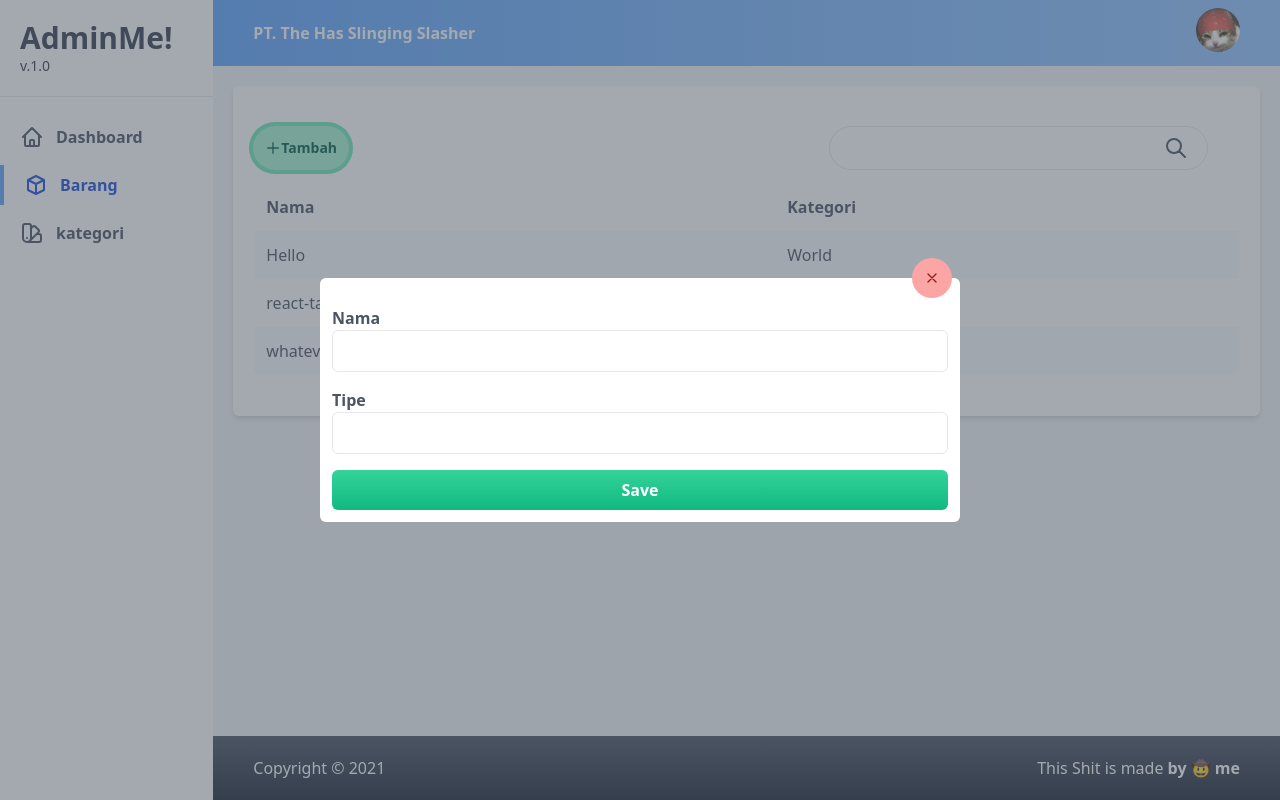
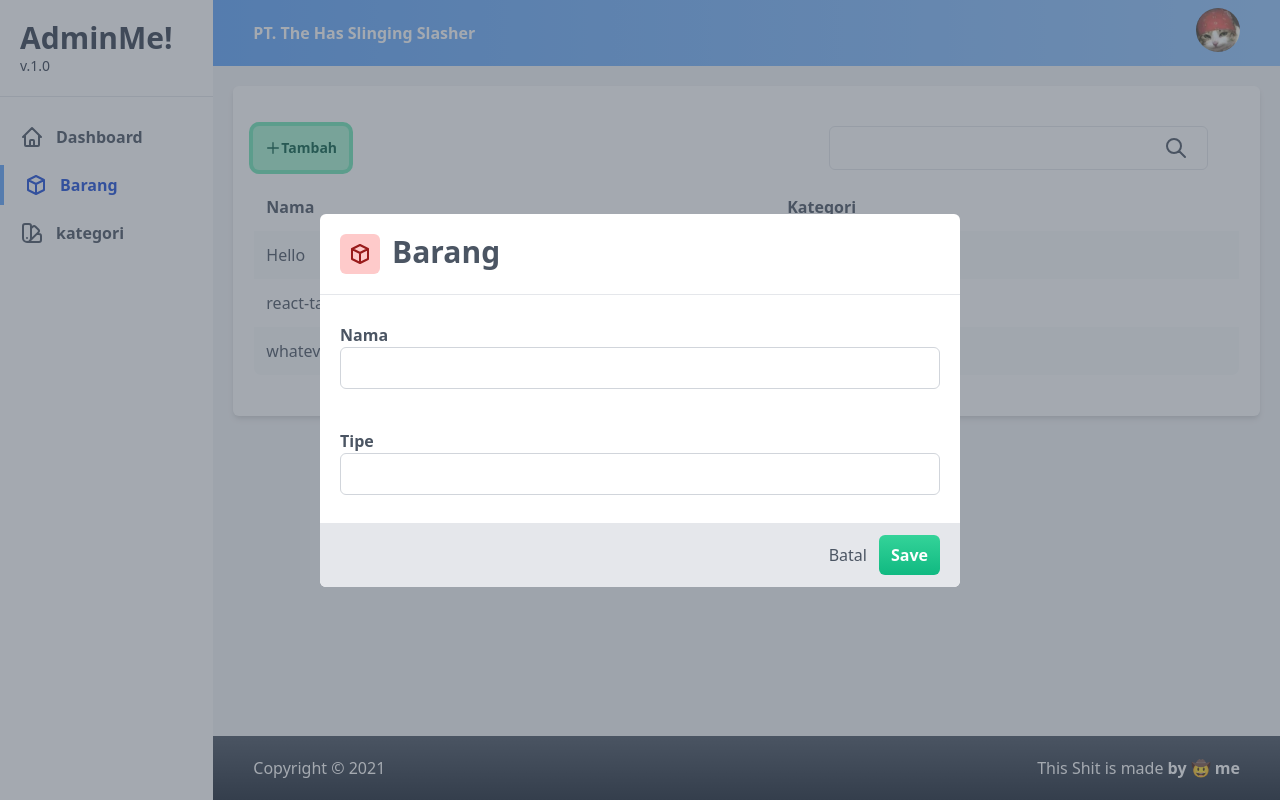
Before and after one commit to PyAhmadFarid/reactjs_admin, a React (Create React App) app: page /barang in a window 1280 px wide. Both pictures are taken after a click on the button "Tambah". Built offline with nearby package versions, Linux system fonts and the light colour scheme.

Commit message:
memperbaiki form input data pada page barang

```diff
--- a/src/App.js
+++ b/src/App.js
@@ -9,57 +9,8 @@ import Barang from "./view/Barang";
 import Kategori from "./view/Kategori";
 import Navbar from "./components/Navbar";
 import {Asside, AssideButton, AssideItem} from './components/Asside';
+import {dasboard,box,kategori} from './components/Icons';
 
-var icons = {
-  dasboard: (
-    <svg
-      xmlns="http://www.w3.org/2000/svg"
-      className="h-6 w-6"
-      fill="none"
-      viewBox="0 0 24 24"
-      stroke="currentColor"
-    >
-      <path
-        strokeLinecap="round"
-        strokeLinejoin="round"
-        strokeWidth={2}
-        d="M3 12l2-2m0 0l7-7 7 7M5 10v10a1 1 0 001 1h3m10-11l2 2m-2-2v10a1 1 0 01-1 1h-3m-6 0a1 1 0 001-1v-4a1 1 0 011-1h2a1 1 0 011 1v4a1 1 0 001 1m-6 0h6"
-      />
-    </svg>
-  ),
-  box: (
-    <svg
-      xmlns="http://www.w3.org/2000/svg"
-      className="h-6 w-6"
-      fill="none"
-      viewBox="0 0 24 24"
-      stroke="currentColor"
-    >
-      <path
-        strokeLinecap="round"
-        strokeLinejoin="round"
-        strokeWidth={2}
-        d="M20 7l-8-4-8 4m16 0l-8 4m8-4v10l-8 4m0-10L4 7m8 4v10M4 7v10l8 4"
-      />
-    </svg>
-  ),
-  kategori: (
-    <svg
-      xmlns="http://www.w3.org/2000/svg"
-      className="h-6 w-6"
-      fill="none"
-      viewBox="0 0 24 24"
-      stroke="currentColor"
-    >
-      <path
-        strokeLinecap="round"
-        strokeLinejoin="round"
-        strokeWidth={2}
-        d="M7 21a4 4 0 01-4-4V5a2 2 0 012-2h4a2 2 0 012 2v12a4 4 0 01-4 4zm0 0h12a2 2 0 002-2v-4a2 2 0 00-2-2h-2.343M11 7.343l1.657-1.657a2 2 0 012.828 0l2.829 2.829a2 2 0 010 2.828l-8.486 8.485M7 17h.01"
-      />
-    </svg>
-  ),
-};
 
 
 
@@ -91,19 +42,19 @@ class App extends React.Component {
               <AssideItem
                 onPress={this.assideState}
                 title={"Dashboard"}
-                icon={icons.dasboard}
+                icon={dasboard}
                 to="/"
               />
               <AssideItem
                 onPress={this.assideState}
                 title={"Barang"}
-                icon={icons.box}
+                icon={box}
                 to="/barang"
               />
               <AssideItem
                 onPress={this.assideState}
                 title={"kategori"}
-                icon={icons.kategori}
+                icon={kategori}
                 to="/kategori"
               />
             </div>
--- /dev/null
+++ b/src/components/Icons.js
@@ -0,0 +1,50 @@
+
+export const dasboard = (
+    <svg
+        xmlns="http://www.w3.org/2000/svg"
+        className="h-6 w-6"
+        fill="none"
+        viewBox="0 0 24 24"
+        stroke="currentColor"
+    >
+        <path
+            strokeLinecap="round"
+            strokeLinejoin="round"
+            strokeWidth={2}
+            d="M3 12l2-2m0 0l7-7 7 7M5 10v10a1 1 0 001 1h3m10-11l2 2m-2-2v10a1 1 0 01-1 1h-3m-6 0a1 1 0 001-1v-4a1 1 0 011-1h2a1 1 0 011 1v4a1 1 0 001 1m-6 0h6"
+        />
+    </svg>
+)
+
+export const box = (
+    <svg
+        xmlns="http://www.w3.org/2000/svg"
+        className="h-6 w-6"
+        fill="none"
+        viewBox="0 0 24 24"
+        stroke="currentColor"
+    >
+        <path
+            strokeLinecap="round"
+            strokeLinejoin="round"
+            strokeWidth={2}
+            d="M20 7l-8-4-8 4m16 0l-8 4m8-4v10l-8 4m0-10L4 7m8 4v10M4 7v10l8 4"
+        />
+    </svg>
+);
+export const kategori = (
+    <svg
+        xmlns="http://www.w3.org/2000/svg"
+        className="h-6 w-6"
+        fill="none"
+        viewBox="0 0 24 24"
+        stroke="currentColor"
+    >
+        <path
+            strokeLinecap="round"
+            strokeLinejoin="round"
+            strokeWidth={2}
+            d="M7 21a4 4 0 01-4-4V5a2 2 0 012-2h4a2 2 0 012 2v12a4 4 0 01-4 4zm0 0h12a2 2 0 002-2v-4a2 2 0 00-2-2h-2.343M11 7.343l1.657-1.657a2 2 0 012.828 0l2.829 2.829a2 2 0 010 2.828l-8.486 8.485M7 17h.01"
+        />
+    </svg>
+);
--- a/src/view/Barang.js
+++ b/src/view/Barang.js
@@ -1,42 +1,68 @@
 import { useTable } from 'react-table';
 import React, { createRef, useEffect, useState } from 'react';
 import { column, bdata } from './BarangProps';
+import { box } from '../components/Icons';
 
 function AddBarangView(props) {
 
     let namaRef = createRef();
     let tipeRef = createRef();
+    let [namaError, fnamaError] = useState(false);
+    let [tipeError, ftipeError] = useState(false);
 
     const addB = () => {
         // console.log(namaRef.current.value,tipeRef.current.value);
-        props.xclick()
-        props.addB({ col1: namaRef.current.value, col2: tipeRef.current.value });
+        let err = false;
+        if (namaRef.current.value === '') {
+            fnamaError(true);
+            err = true;
+        }
+        if (tipeRef.current.value === '') {
+            ftipeError(true);
+            err = true;
+        }
+
+        if (!err) {
+            props.xclick()
+            props.addB({ col1: namaRef.current.value, col2: tipeRef.current.value });
+        }
     }
 
     return (
         <div className={(props.active ? " opacity-100" : "opacity-0 pointer-events-none") + " transition-all flex justify-center items-center fixed top-0 right-0 bottom-0 left-0"}>
 
-            <div className={(props.active ? "transform-none " : "transform translate-y-8 opacity-0") + " transition-all z-10 absolute bg-white rounded-md opacity-100 p-3 w-3/4 md:w-2/4 flex flex-col space-y-4"}>
+            <div className={(props.active ? "transform-none " : "transform translate-y-8 opacity-0") + " transition-all z-10 absolute bg-white rounded-md opacity-100 w-3/4 md:w-2/4 flex flex-col space-y-4"}>
 
-                <button onClick={props.xclick} className={"bg-red-300 font-semibold text-red-800 rounded-full absolute p-3 right-2 transform -translate-y-8"}>
+                {/* <button onClick={props.xclick} className={"bg-red-300 font-semibold text-red-800 rounded-full absolute p-3 right-2 transform -translate-y-5"}>
+
                     <svg xmlns="http://www.w3.org/2000/svg" className="h-4 w-4" fill="none" viewBox="0 0 24 24" stroke="currentColor">
                         <path strokeLinecap="round" strokeLinejoin="round" strokeWidth={2} d="M6 18L18 6M6 6l12 12" />
                     </svg>
-                </button>
+                </button> */}
 
+                <div className={" font-bold text-3xl p-5 border-b flex"}>
+                    <div className={"p-2 bg-red-200 text-red-800  rounded-md mr-3"}>
+                        {box}
+                    </div>
+                    Barang
+                </div>
 
-                <div className={" "}>
+                <div className={" py-3 px-5"}>
                     <label htmlFor="nama" className={" font-semibold"}>Nama</label>
-                    <input ref={namaRef} type="text" id="nama" className={" w-full border px-3 py-2 rounded-md focus:ring-4 focus:border-blue-500 focus:outline-none"} />
+                    <input onFocus={() => fnamaError(false)} ref={namaRef} type="text" id="nama" className={(namaError ? "border-red-500" : "border-gray-300") + " w-full border px-3 py-2 rounded-md focus:ring-4 focus:border-blue-500 focus:outline-none"} />
+                    <small className={(namaError ? "block" : "hidden") + " text-red-500 absolute"}>Nama tidak boleh kosong</small>
                 </div>
-                <div className={" "}>
+                <div className={" py-3 px-5"}>
                     <label htmlFor="nama" className={" font-semibold"}>Tipe</label>
-                    <input ref={tipeRef} type="text" id="nama" className={" w-full border px-3 py-2 rounded-md focus:ring-4 focus:border-blue-500 focus:outline-none"} />
+                    <input onFocus={() => ftipeError(false)} ref={tipeRef} type="text" id="nama" className={(tipeError ? "border-red-500" : "border-gray-300") + " w-full border px-3 py-2 rounded-md focus:ring-4 focus:border-blue-500 focus:outline-none"} />
+                    <small className={(tipeError ? "block" : "hidden") + " text-red-500 absolute"}>Tipe tidak boleh kosong</small>
                 </div>
-                <div className={" "}>
-                    <button onClick={addB} className={" px-3 py-2 font-semibold text-white rounded-md bg-gradient-to-t from-green-500 to-green-400 w-full"}>Save</button>
+                <div className={" justify-end flex bg-gray-200 px-5 py-3 rounded-b-md space-x-3"}>
+                    <button onClick={props.xclick} >Batal</button>
+                    <button onClick={addB} className={" px-3 py-2 font-semibold text-white rounded-md bg-gradient-to-t from-green-500 to-green-400"}>Save</button>
                 </div>
             </div>
+
             <div onClick={props.xclick} className={" w-screen h-screen  fixed bg-gray-600 opacity-50"} />
         </div>
     );
@@ -81,14 +107,14 @@ function Barang(props) {
     return (
         <div className={" shadow-md bg-white px-5 py-10 md:rounded-md flex flex-col text-gray-600"}>
             <div className="flex justify-between space-x-3">
-                <button onClick={() => addbf(!addb)} className={" flex items-center focus:ring-4 ring-green-300 text-sm p-3 font-semibold rounded-full bg-green-200 text-green-800"}>
+                <button onClick={() => addbf(!addb)} className={" flex items-center focus:ring-4 ring-green-300 text-sm p-3 font-semibold rounded-md bg-green-200 text-green-800"}>
                     <svg xmlns="http://www.w3.org/2000/svg" className="h-4 w-4" fill="none" viewBox="0 0 24 24" stroke="currentColor">
                         <path strokeLinecap="round" strokeLinejoin="round" strokeWidth={2} d="M12 4v16m8-8H4" />
                     </svg>
                     Tambah
                 </button>
                 <div className={" flex items-center md:w-5/12 w-full"}>
-                    <input className={" focus:ring-4 focus:border-blue-500 focus:outline-none h-full w-full border rounded-full pl-4 pr-11 "} type="text" />
+                    <input className={" focus:ring-4 focus:border-blue-500 focus:outline-none h-full w-full border rounded-md pl-4 pr-11 "} type="text" />
                     <button className={"  transform -translate-x-12 rounded-full p-1"}>
                         <svg xmlns="http://www.w3.org/2000/svg" className="h-6 w-6" fill="none" viewBox="0 0 24 24" stroke="currentColor">
                             <path strokeLinecap="round" strokeLinejoin="round" strokeWidth={2} d="M21 21l-6-6m2-5a7 7 0 11-14 0 7 7 0 0114 0z" />
```
